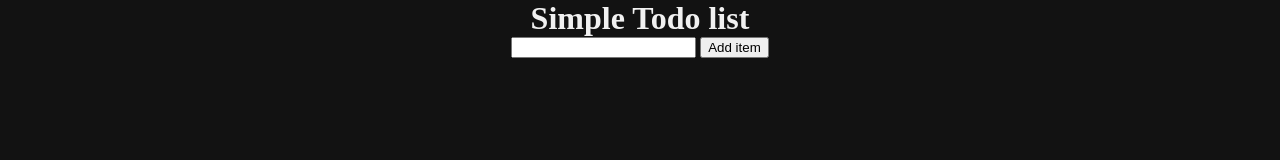
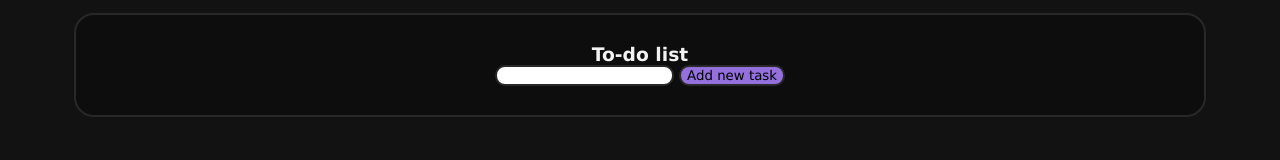
Before and after one commit to Piezel/todo, a plain HTML site: page index.html in a window 1280 px wide. Drawn offline with Linux system fonts and the light colour scheme.

Commit message:
changed all

```diff
--- a/index.html
+++ b/index.html
@@ -8,12 +8,13 @@
     <script src="main.js" defer></script>
 </head>
 <body>
-    <div class="promptblock">
-        <h1>Simple Todo list</h1>
-        <div class="inputs">
-            <input type="text" id="prompt"> <button id="add">Add item</button>
+    <main id="main">
+        <div class="listblock inputblock">
+            <h3>To-do list</h3>
+            <div>
+                <input type="text" id="name"> <button id="add">Add new task</button>
+            </div>
         </div>
-    </div>
-    <div class="taskblock"></div>
+    </main>
 </body>
 </html>
--- a/main.js
+++ b/main.js
@@ -0,0 +1,11 @@
+const input = document.querySelector("#name")
+const add = document.querySelector("#add")
+const main = document.querySelector("#main")
+
+const colors = ["#ffadad","#ffd6a5","#fdffb6","#caffbf","#9bf6ff","#a0c4ff","#bdb2ff","#ffc6ff"]
+
+add.addEventListener("click",e=>{
+    const newTask = document.createElement("div")
+    newTask.classList.add("listblock")
+    main.appendChild(newTask)
+})
--- a/style.css
+++ b/style.css
@@ -1,26 +1,44 @@
 * {
     margin: 0;
-}
-h1 {
-    color: #F1F1F1;
+    font-family: Verdana, sans-serif;
 }
 body {
     background-color: #121212;
-    min-height: 100vh;
+    overflow-y: hidden;
+}
+main {
+    width: 100%;
+    box-sizing: border-box;
     display: flex;
     align-items: center;
     justify-content: flex-start;
     flex-direction: column;
+    padding: 1%;
 }
-.promptblock {
+.inputblock {
+    background-color: rgba(12,12,12,0.7);
+    color: #F2F2F2;
+    border: solid rgba(40,40,40) 2px;
+}
+.listblock {
     display: flex;
     align-items: center;
     justify-content: center;
     flex-direction: column;
+    border-radius: 20px;
+    width: 90%;
+    height: 100px;
 }
-.taskblock {
-    display: flex;
-    align-items: center;
-    justify-content: center;
-    flex-direction: column;
+input {
+    border-radius: 10px;
+    border: solid rgba(40,40,40) 2px;
 }
+button {
+    border-radius: 10px;
+    border: solid rgba(40,40,40) 2px;
+    background-color: mediumpurple;
+}
+button:active {
+    border: solid rgba(60,60,60) 2px;
+    background-color: palevioletred;
+}
```
